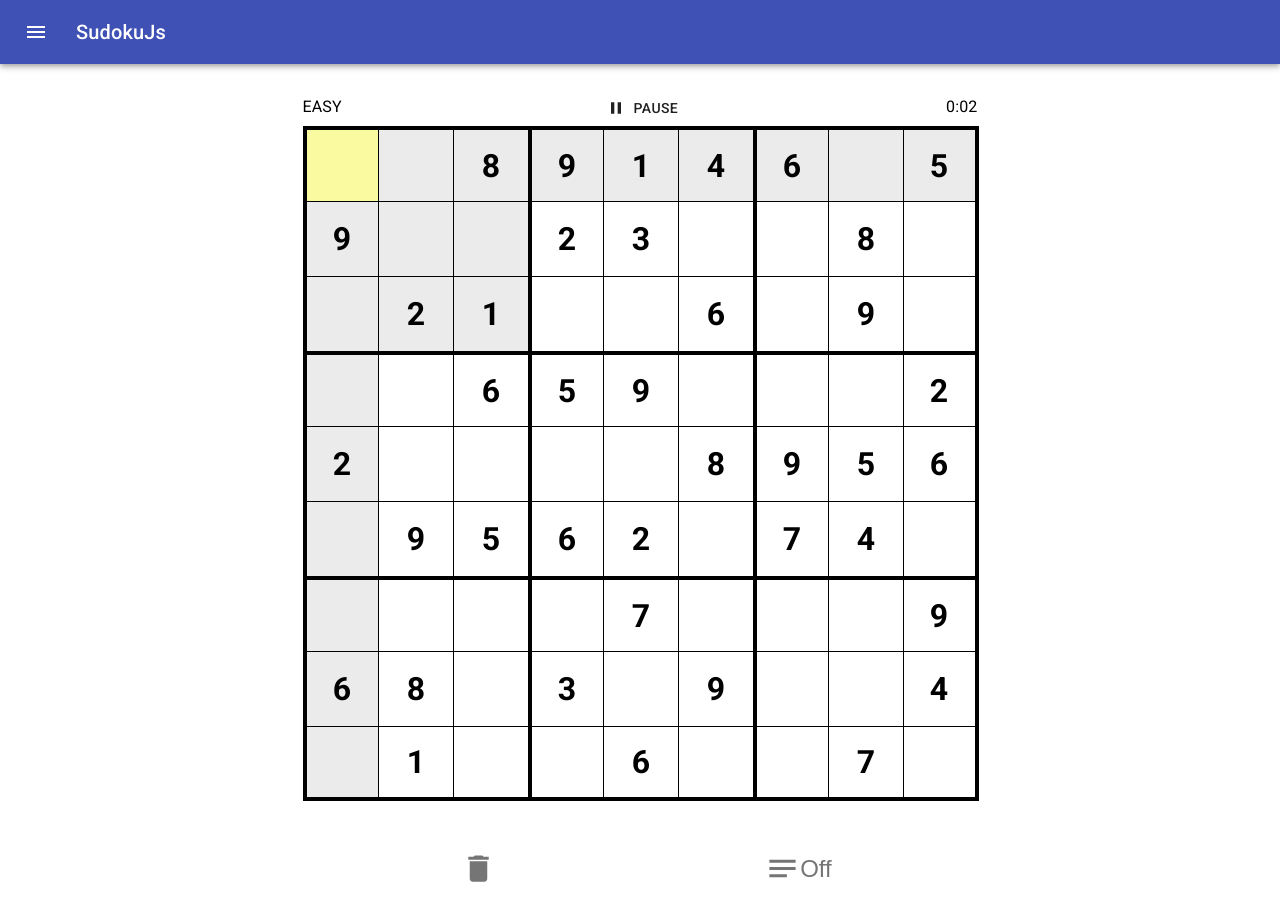
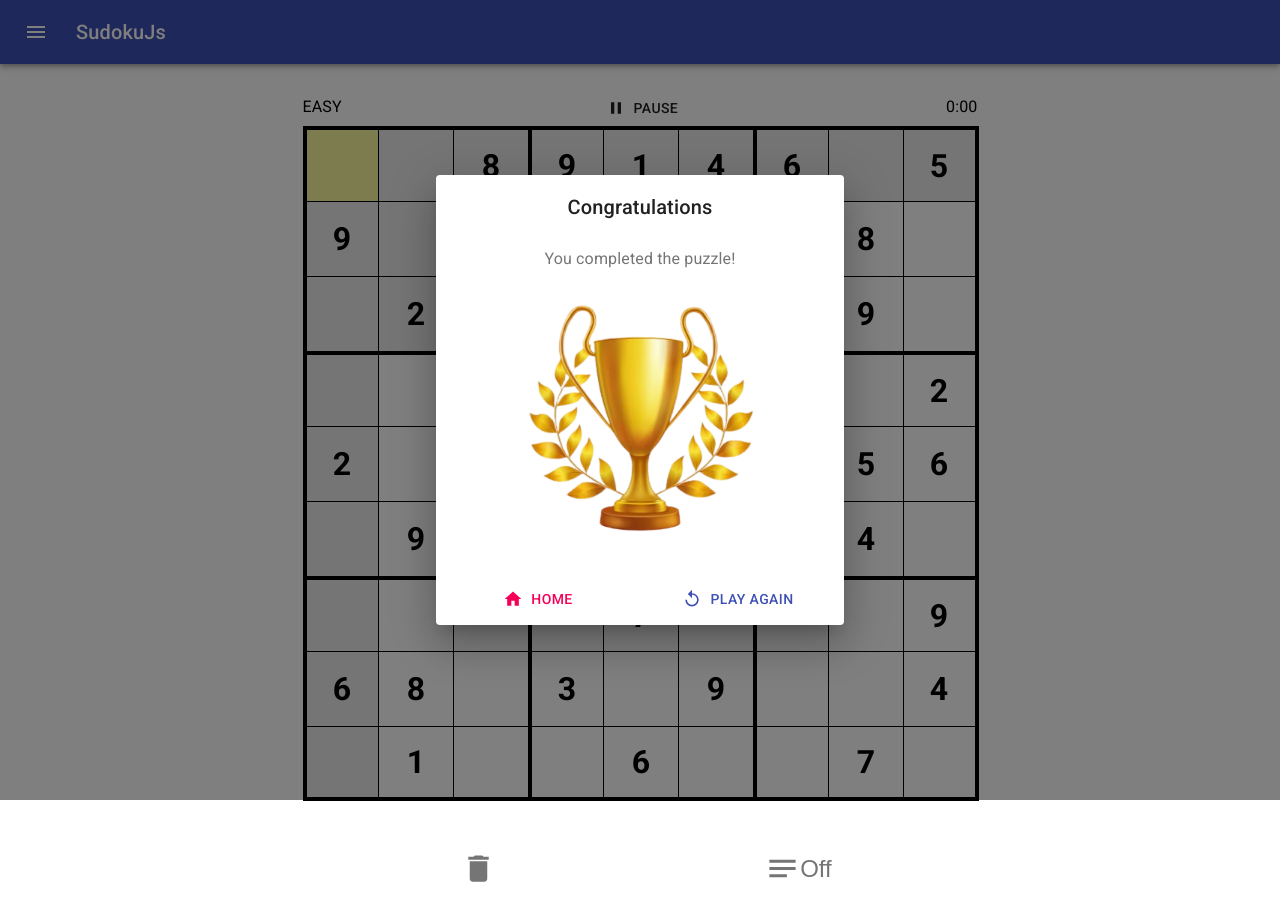
Before and after one commit to chshsmit/Sudokujs, a React (Create React App) app: page / in a window 1280 px wide. Both pictures are taken after a click on the button "EASY". Built offline with nearby package versions, Linux system fonts and the light colour scheme.

Commit message:
Added base congratulations popup

```diff
--- /dev/null
+++ b/src/components/Congratulations/Congratulations.tsx
@@ -0,0 +1,89 @@
+/**
+ * Congratulations.tsx
+ * @author Christopher Smith
+ * @description Congratulations dialog when the user completes the puzzle successfully
+ * @created 2020-11-01T10:08:18.911Z-08:00
+ * @last-modified 2020-11-01T11:04:22.796Z-08:00
+ */
+
+// ---------------------------------------------------------------
+
+import React from "react";
+import {
+  Dialog,
+  DialogTitle,
+  DialogContent,
+  DialogContentText,
+  DialogActions,
+  Button,
+} from "@material-ui/core";
+import { makeStyles, useTheme } from "@material-ui/core/styles";
+import useMediaQuery from "@material-ui/core/useMediaQuery";
+import HomeIcon from "@material-ui/icons/Home";
+import ReplayIcon from "@material-ui/icons/Replay";
+
+import trophy from "static/trophy.png";
+
+// -----------------------------------------------------------
+
+interface CongratulationsProps {
+  gameIsOver: boolean;
+}
+
+const CongratulationsStyles = makeStyles({
+  centeredText: {
+    textAlign: "center",
+  },
+  trophyImage: {
+    width: "75%",
+  },
+  dialogActions: {
+    justifyContent: "space-around",
+    marginTop: "2%",
+  },
+  dialogActionButton: {
+    minWidth: "45%",
+    maxWidth: "45%",
+  },
+});
+// -----------------------------------------------------------
+
+const Congratulations = ({ gameIsOver }: CongratulationsProps) => {
+  const classes = CongratulationsStyles();
+  const theme = useTheme();
+  const fullScreen = useMediaQuery(theme.breakpoints.down("sm"));
+
+  return (
+    <Dialog open={gameIsOver} fullScreen={fullScreen}>
+      <DialogTitle className={classes.centeredText}>
+        Congratulations
+      </DialogTitle>
+      <DialogContent className={classes.centeredText}>
+        <DialogContentText>You completed the puzzle!</DialogContentText>
+        <img src={trophy} alt="trophy" className={classes.trophyImage} />
+      </DialogContent>
+      <DialogActions className={classes.dialogActions}>
+        <Button
+          className={classes.dialogActionButton}
+          // variant="contained"
+          color="secondary"
+          startIcon={<HomeIcon />}
+        >
+          Home
+        </Button>
+        <Button
+          className={classes.dialogActionButton}
+          // variant="contained"
+          color="primary"
+          startIcon={<ReplayIcon />}
+        >
+          Play Again
+        </Button>
+      </DialogActions>
+    </Dialog>
+  );
+};
+
+// -----------------------------------------------------------
+
+export default Congratulations;
--- a/src/components/Game/Game.tsx
+++ b/src/components/Game/Game.tsx
@@ -4,7 +4,7 @@
  * @description
  * @created 2020-10-20T14:39:32.323Z-07:00
  * @copyright
- * @last-modified 2020-10-30T14:27:23.500Z-07:00
+ * @last-modified 2020-11-01T10:17:46.485Z-08:00
  */
 
 import React, {
@@ -24,6 +24,7 @@ import Board from "components/Board/Board";
 import Actions from "components/Actions/Actions";
 import TimeAndDifficulty from "components/TimeAndDifficulty/TimeAndDifficulty";
 import GamePaused from "components/GamePaused/GamePaused";
+import Congratulations from "components/Congratulations/Congratulations";
 
 // ---------------------------------------------------------------
 
@@ -44,7 +45,7 @@ const Game = ({ difficulty }: GameProps): React.ReactElement => {
   ]);
 
   const [sudokuGrid, updateGrid] = useState(sudokuSolver.createNewGrid());
-  const [sudokuIsSolved, setSudokuIsSolved] = useState(false);
+  const [sudokuIsSolved, setSudokuIsSolved] = useState(true);
   const [uneditableCells] = useState(determineUneditableCells(sudokuGrid));
   const [cellNotes, updateCellNotes] = useState(
     createInitialCellNotes(sudokuGrid)
@@ -242,7 +243,7 @@ const Game = ({ difficulty }: GameProps): React.ReactElement => {
           toggleNoteMode={toggleNoteMode}
           noteModeActive={noteModeActive}
         />
-        {sudokuIsSolved && <Grid item>Solved success</Grid>}
+        <Congratulations gameIsOver={sudokuIsSolved} />
         <GamePaused isOpen={gameIsPaused} toggleGamePaused={toggleGamePaused} />
       </Grid>
     </Zoom>
```
Also changed, not shown: src/static/trophy.png (added).
